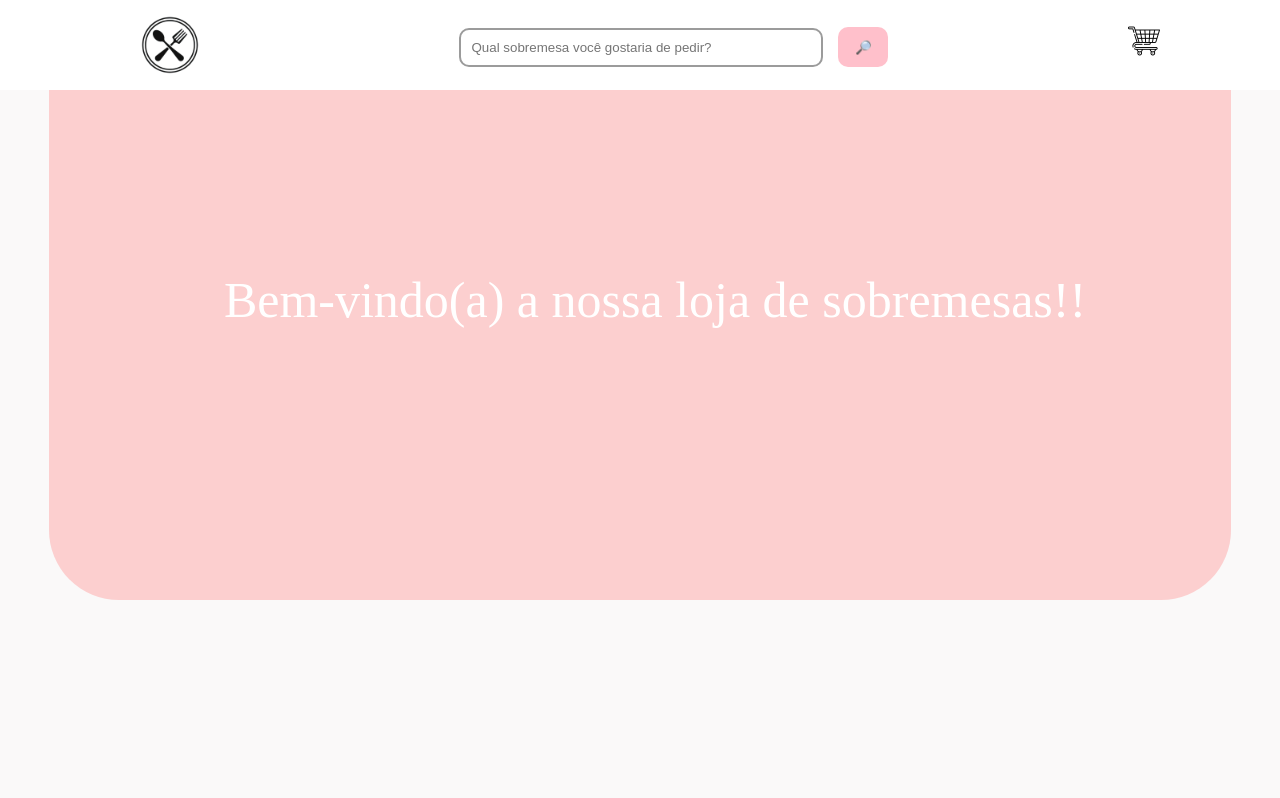
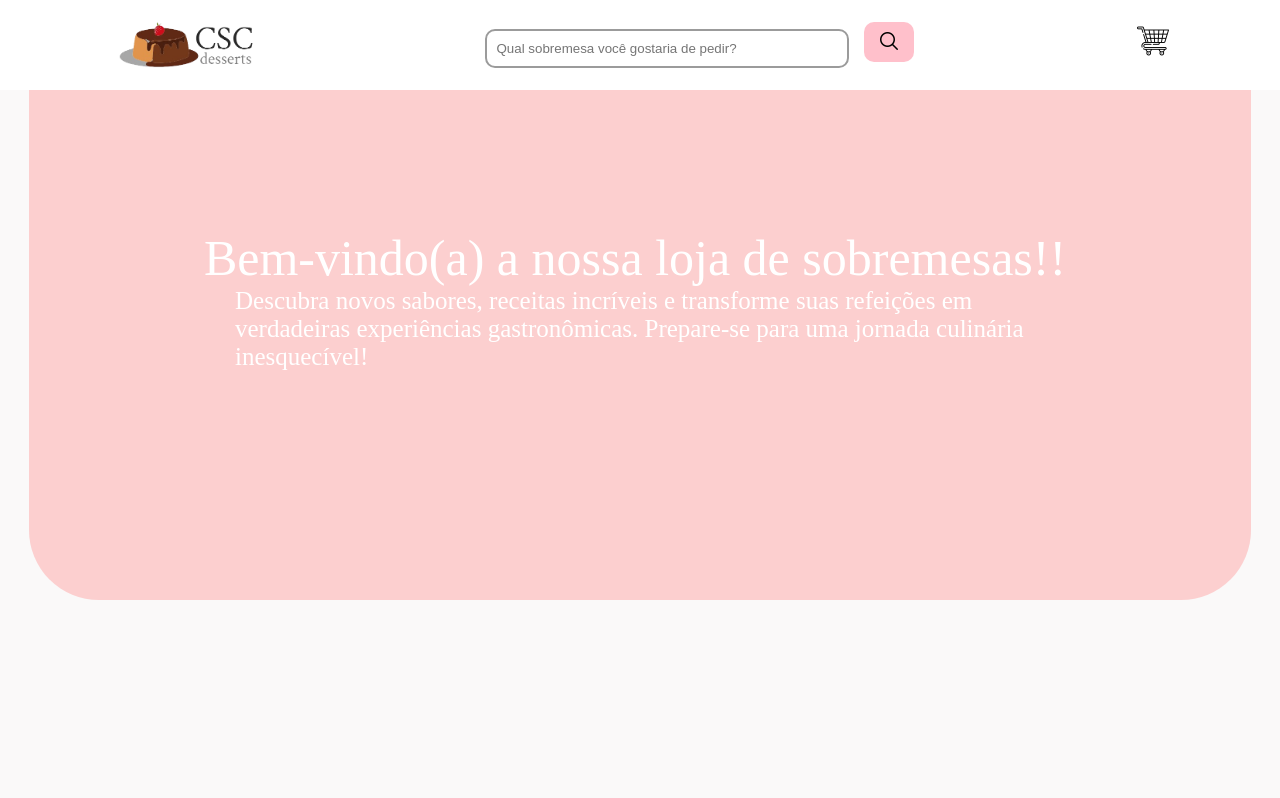
Before and after one commit to Carolthe/cinel-aula5-react, a React (Vite) app: page / in a window 1280 px wide. Shown: the top 798 px of the page. Built offline with nearby package versions, Linux system fonts and the light colour scheme.

Commit message:
cinel-aula5-react

```diff
--- a/src/App.jsx
+++ b/src/App.jsx
@@ -34,7 +34,7 @@ const sobremesas =[
   <div>
       <Header logo={logo} hamburguers="" bolos="" carrinhoCompras={fechar}/>
     <div className='div-img'>
-      <Templete   descrição="Bem-vindo(a) a nossa loja de sobremesas!!" />
+      <Templete   descricao="Bem-vindo(a) a nossa loja de sobremesas!!" />
     </div>
     <div className='caixa'>
 
--- a/src/components/Header.jsx
+++ b/src/components/Header.jsx
@@ -1,5 +1,6 @@
 import { useState } from "react"
 import carrinhoCompras from '../img/carrinhoCompras.png'
+import lupa from '../img/lupa.png'
 
 export default function Header(props){
   const [sidebarAberta, setSidebarAberta] = useState(false)
@@ -13,7 +14,7 @@ export default function Header(props){
           <img src={props.logo} className='logo'/>
 
         <div><input className="input" placeholder="Qual sobremesa você gostaria de pedir?" />
-          <button className="lupa">🔎</button>
+          <button className="lupa"><img src={lupa} /></button>
         </div>
 
         <div >
--- a/src/components/Templete.jsx
+++ b/src/components/Templete.jsx
@@ -2,7 +2,10 @@ export default function Templete (props){
 
     return(
         <div className="sobremesa">
-            <p className="descrição">{props.descrição}</p>
+            <p className="descrição">{props.descricao}</p>
+            <div className="div-texto">
+            <p className="descrição-apresentacao" >Descubra novos sabores, receitas incríveis e transforme suas refeições em verdadeiras experiências gastronômicas. Prepare-se para uma jornada culinária inesquecível!</p>
+            </div>
             <img className="imagem" src={props.imgtemplete} />
         </div>
     )
--- a/src/index.css
+++ b/src/index.css
@@ -36,7 +36,7 @@ body{
 }
 
 .logo{
-  width: 100px;
+  width: 150px;
 }
 
 /* Sidebar */
@@ -87,6 +87,8 @@ body{
   display: flex;
   align-items: center;
   justify-content: center;
+  flex-direction: column;
+  padding-right: 40px;
 
 }
 .descrição{
@@ -168,3 +170,8 @@ body{
   height: 250px;
   width: 100%;
 }
+.descrição-apresentacao{
+  color: rgb(255, 255, 255);
+  width:800px ;
+ font-size: 25px;
+}
```
Also changed, not shown: src/components/Apresentação.jsx (+12 -9 lines), src/img/logo.png, src/img/lupa.png (added).
